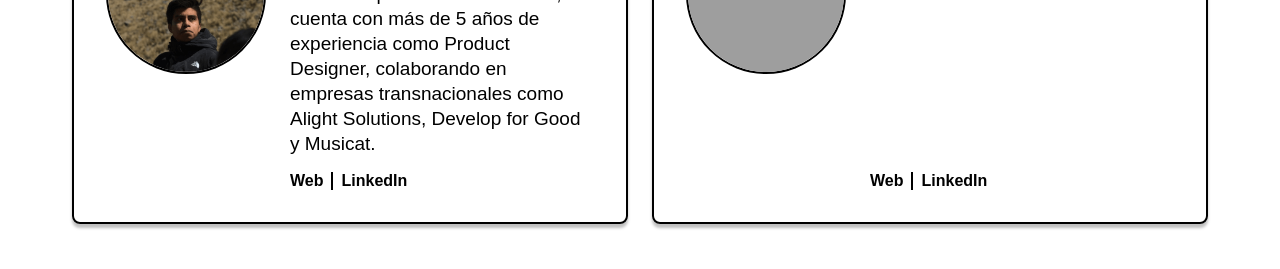
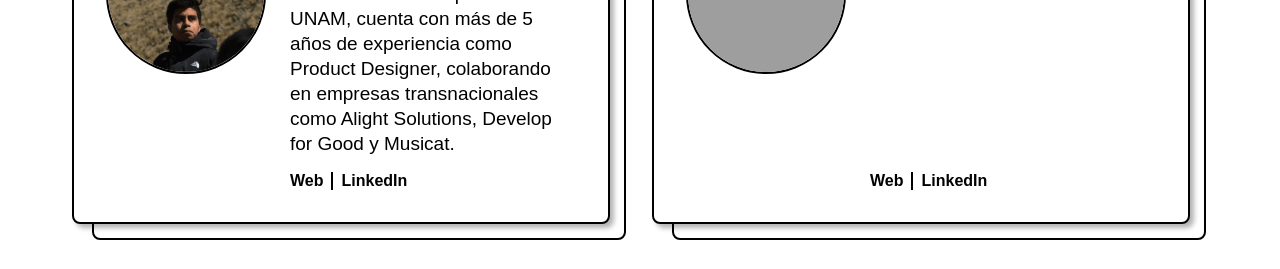
Before and after one commit to VictorBis/PD, a plain HTML site: page Nosotros/index.html in a window 1280 px wide. Shown: the part 341-610 px from the top of the page. Drawn offline with Linux system fonts and the light colour scheme; grey boxes are pictures that could not be loaded; a web font is replaced by a local one.

Commit message:
About us setup

```diff
--- a/Nosotros/index.html
+++ b/Nosotros/index.html
@@ -84,6 +84,7 @@
                 </div>
                 -->
                 <div class="lecturer-card">
+                    <div class="card-background white"></div>
                     <img src="../img/Members/Victor.png" lazy="loading" width="200" height="200" alt="Fotografía de Victor Molina">
                     <div class="info-container">
                         <div class="main-info">
@@ -102,7 +103,8 @@
                     </div>
                 </div>
                 <div class="lecturer-card">
-                    <img src="https://encrypted-tbn0.gstatic.com/images?q=tbn:ANd9GcSxws3tIBo8XPWewcNHydsuBScEyptzLbWulg&s" lazy="loading" width="200" height="200" alt="Fotografía de Kevin Miranda">
+                    <div class="card-background white"></div>
+                    <img src="https://encrypted-tbn0.gstatic.com/images?q=tbn:ANd9GcSQBZESX2hQCjIjgzH3MsvC_zjGFvngO9EUpw&" lazy="loading" width="200" height="200" alt="Fotografía de Kevin Miranda">
                     <div class="info-container">
                         <div class="main-info">
                             <div class="name-company">
@@ -119,6 +121,7 @@
                     </div>
                 </div>
                 <div class="lecturer-card">
+                    <div class="card-background white"></div>
                     <img src="https://encrypted-tbn0.gstatic.com/images?q=tbn:ANd9GcSQBZESX2hQCjIjgzH3MsvC_zjGFvngO9EUpw&s" lazy="loading" width="200" height="200" alt="Fotografía de Emiliano Galeana">
                     <div class="info-container">
                         <div class="main-info">
--- a/css/_cards.scss
+++ b/css/_cards.scss
@@ -354,11 +354,14 @@
 /* Mentors + Lecturer +  Speakers card */
 
 .lecturer-card {
+  position: relative;
+  background-color: $white;
+  margin-right: 18px;
   @include flex(flex-start, flex-start, row);
   padding: 2rem;
   border-radius: 8px;
   border: 2px solid $black;
-  box-shadow: 0px 4px 3px rgba(0, 0, 0, 0.25);
+  box-shadow: 4px 4px 5px rgba(0, 0, 0, 0.3);
   & img {
     width: 10rem;
     height: 10rem;
@@ -416,6 +419,16 @@
       }
     }
   }
+    & .card-background {
+    position: absolute;
+    top: 18px;
+    left: 18px;
+    width: 100%;
+    height: 100%;
+    z-index: -1;
+    border-radius: 8px;
+    border: 2px solid $black;
+}
 }
 
 /* Accordion */
```
Also changed, not shown: css/style.css, 1 other file.
